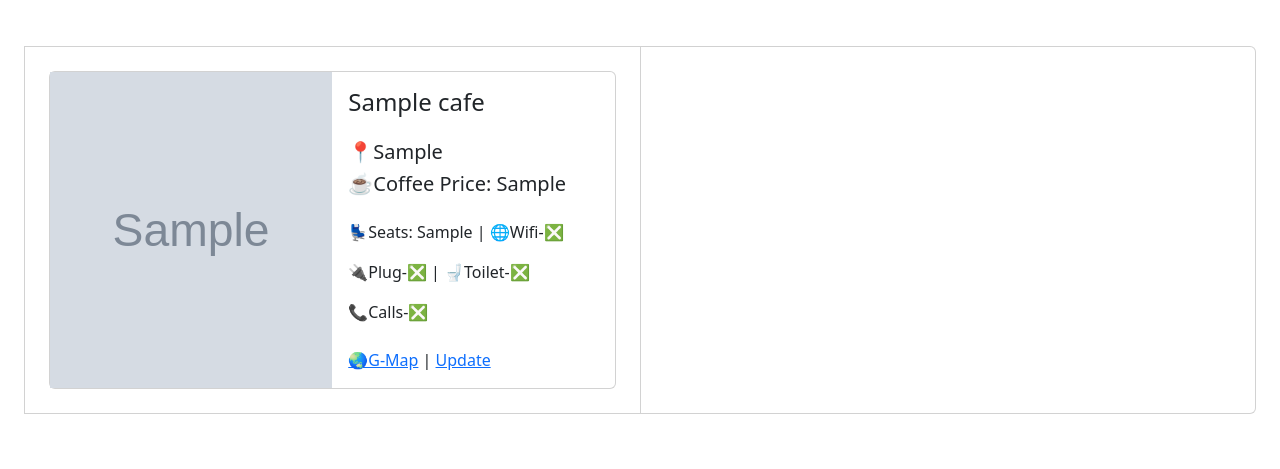
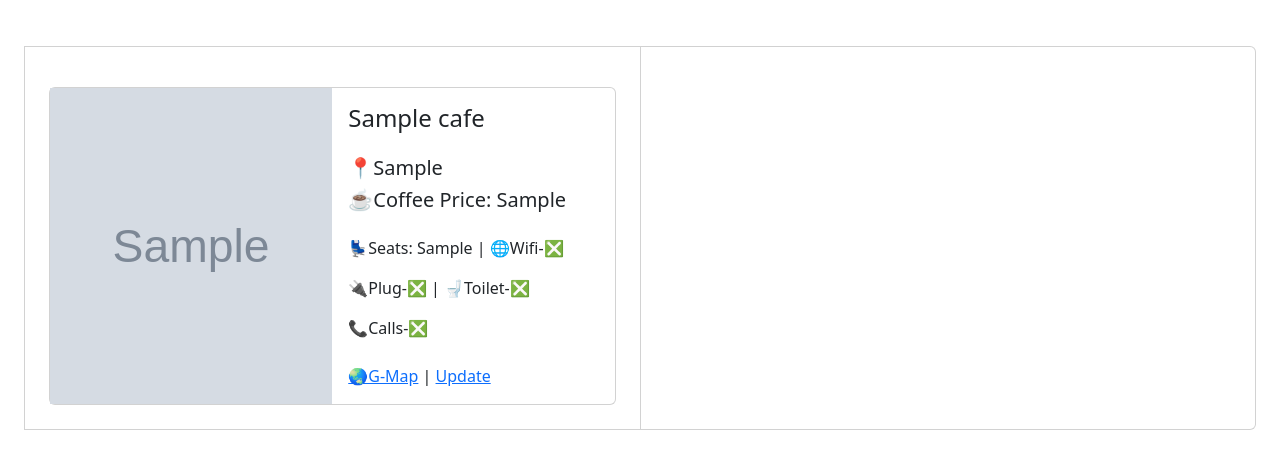
Before and after one commit to EJezhil/EJ-Cafe-Finder-Website, a Flask app: page / in a window 1280 px wide. Shown: the part 84-553 px from the top of the page. Run offline with Flask 3, Linux system fonts and the light colour scheme; tables that the repository leaves empty hold one stand-in row (values such as "Sample post"); grey boxes marked "Sample" are stand-in pictures; some libraries are stand-ins or nearby versions.

Commit message:
Cafe finder Ej commit 8

```diff
--- a/templates/index.html
+++ b/templates/index.html
@@ -53,9 +53,9 @@
     <div class="card-group m-4">
     <a id="search_click" href="#{{search_found}}"></a>
 
-        <div class="card p-4">
+    <div class="card p-4">
     {% for i in len2 %}
-    <div id="{{name[i]}}"  class="card" style="width: 100%;">
+    <div id="{{name[i]}}"  class="card mt-3" style="width: 100%;">
       <div class="row g-0">
         <div class="col-md-6">
           <img  style="width: 100%; height:316px;" src="{{img[i]}}">
@@ -83,7 +83,7 @@
 
     <div class="card p-4">
     {% for i in len1 %}
-    <div id="{{name[i]}}" class="card" style="width: 100%;">
+    <div id="{{name[i]}}" class="card mt-3" style="width: 100%;">
       <div class="row g-0">
         <div class="col-md-6">
           <img  style="width: 100%; height:316px;" src="{{img[i]}}">
```
